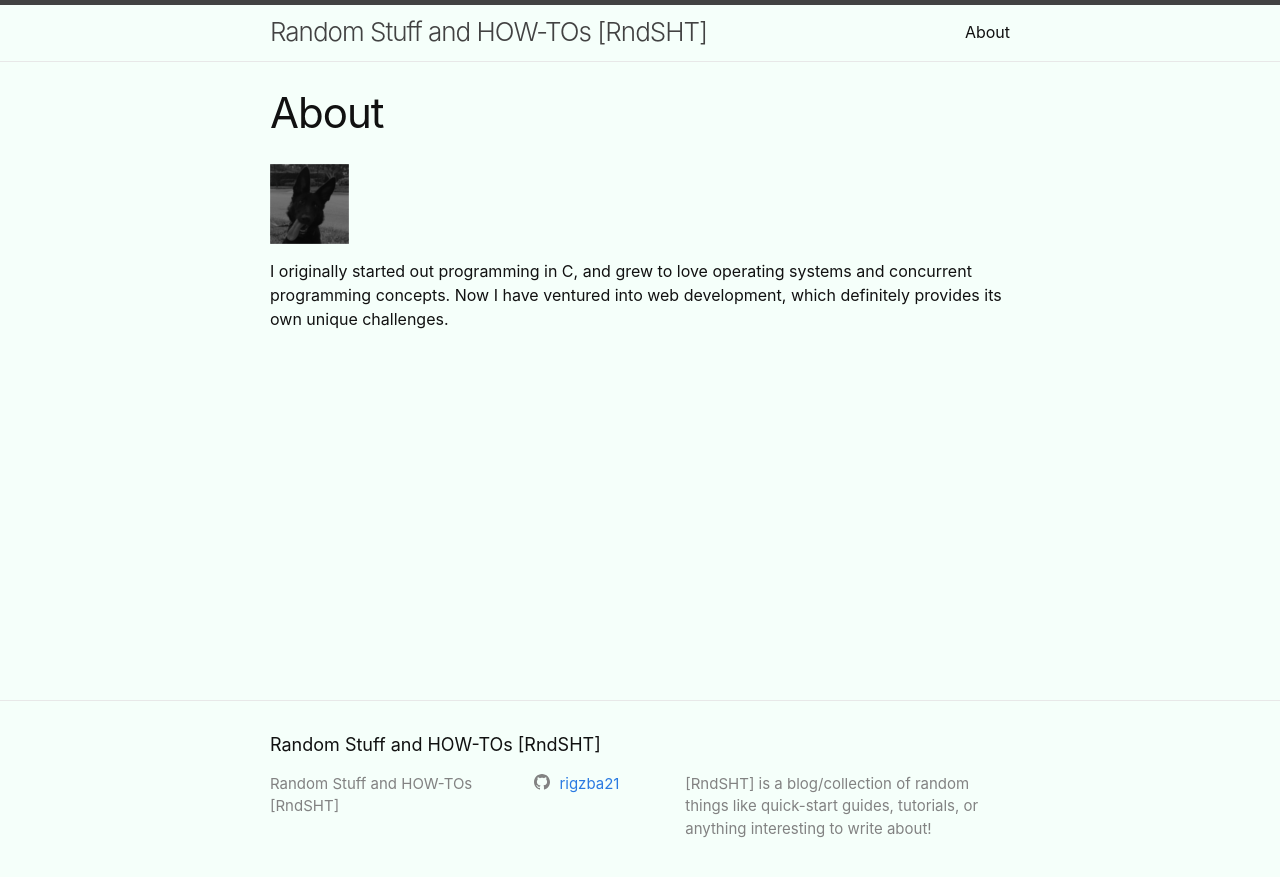
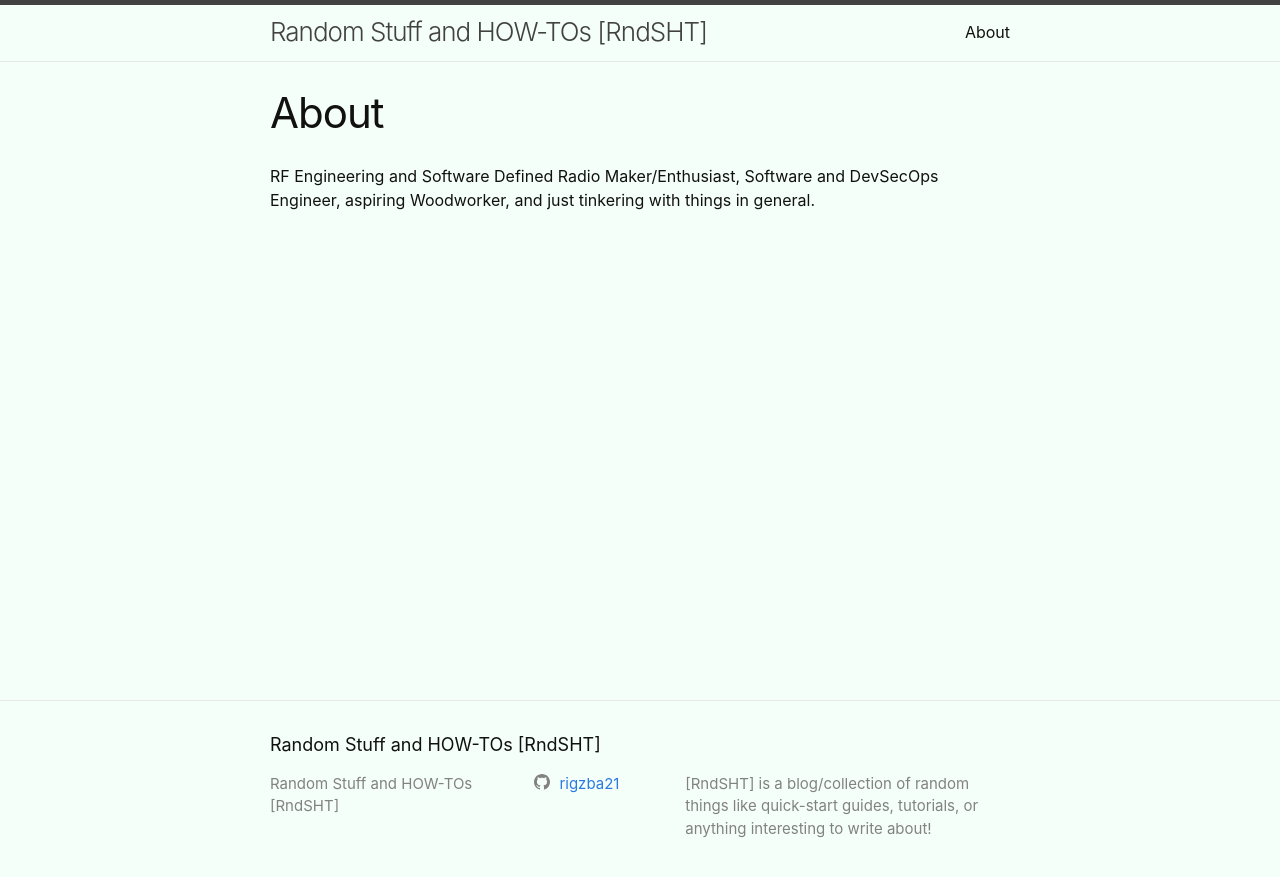
Before and after one commit to rigzba21/rigzba21.github.io, a Jekyll site: the page built from about.md, in a window 1280 px wide. Shown: the top 877 px of the page. Built offline with Jekyll 4.4.1, drawn with Linux system fonts in a browser that asks for light colours.

Commit message:
updating about

```diff
--- a/about.md
+++ b/about.md
@@ -4,8 +4,4 @@ title: About
 permalink: /about/
 ---
 
-# 	![alt text](/favicon.png)
-
-I originally started out programming in C, and grew to love operating systems
-and concurrent programming concepts. Now I have ventured into web development, which
-definitely provides its own unique challenges.
+RF Engineering and Software Defined Radio Maker/Enthusiast, Software and DevSecOps Engineer, aspiring Woodworker, and just tinkering with things in general.
```
